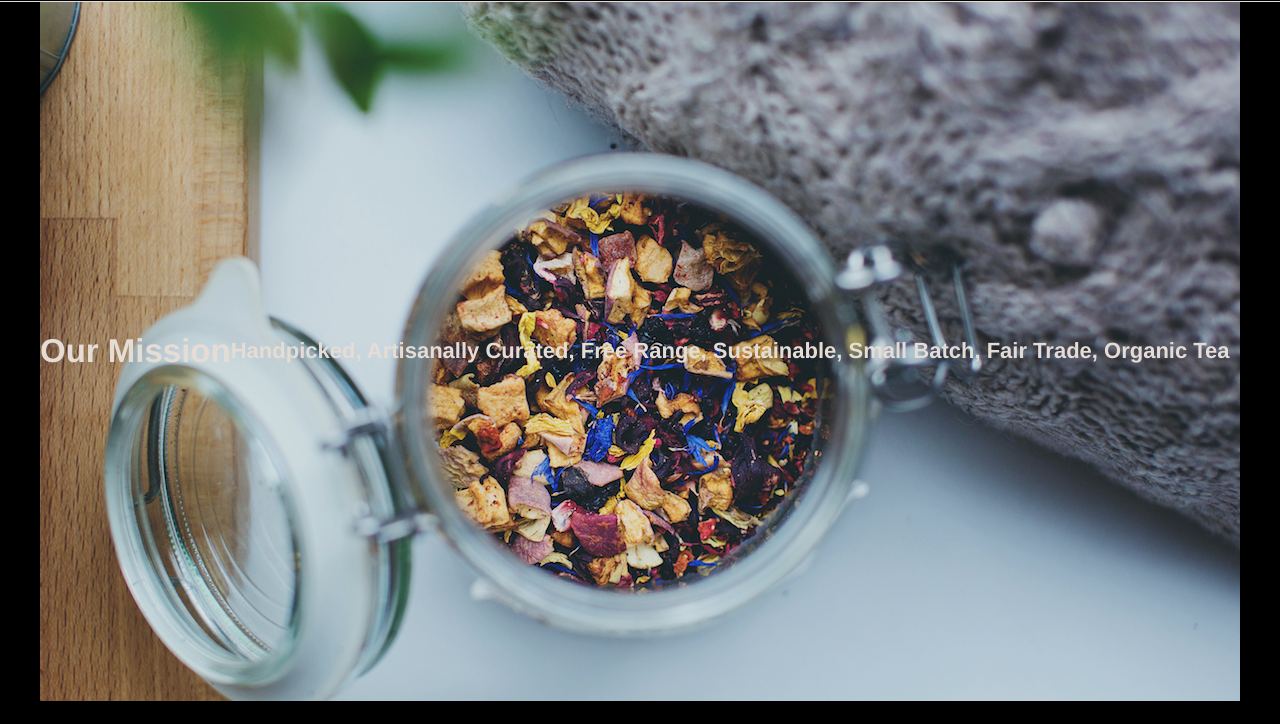
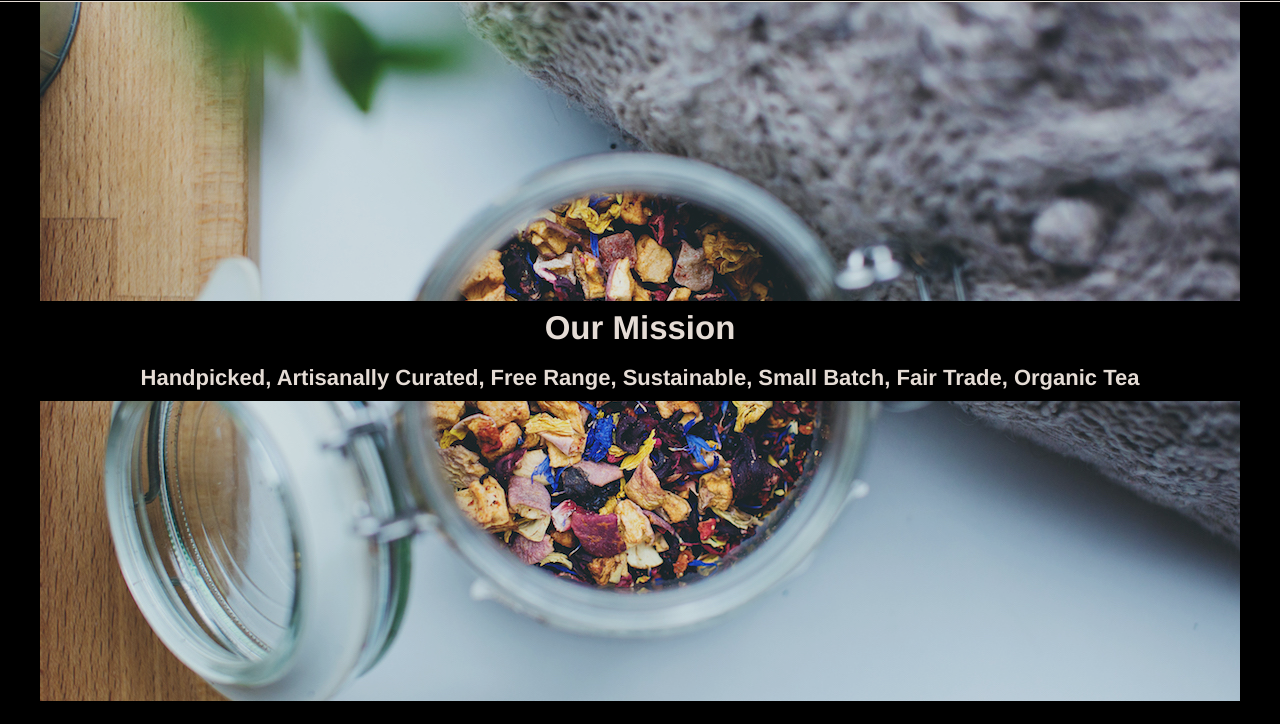
Before and after one commit to scibbady/Teacozy, a plain HTML site: page index.html in a window 1280 px wide. Shown: the part 68-792 px from the top of the page. Drawn offline with Linux system fonts and the light colour scheme.

Commit message:
mission section complete

```diff
--- a/css/style.css
+++ b/css/style.css
@@ -41,10 +41,19 @@ nav span a {
 
 #mission {
   display: flex;
-  align-items: center;
+  flex-direction: column;
+  justify-content: center;
   position: relative;
   top: 69px;
   height: 700px;
   width: 1200px;
   background-image: url("resources/img-mission-background.jpg");
 }
+
+#mission h2,
+#mission h4 {
+  background-color: black;
+  margin: 0;
+  padding-bottom: 10px;
+  padding-top: 8px;
+}
```
